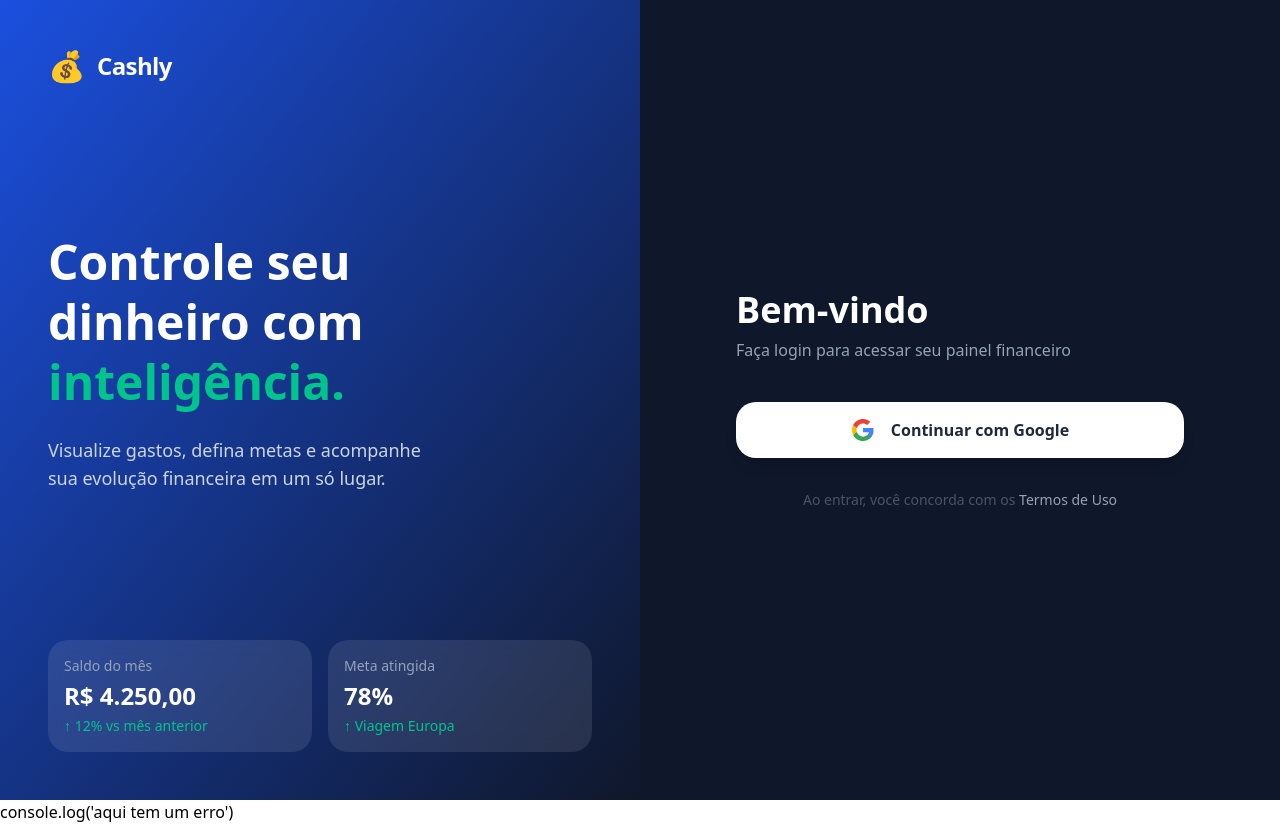
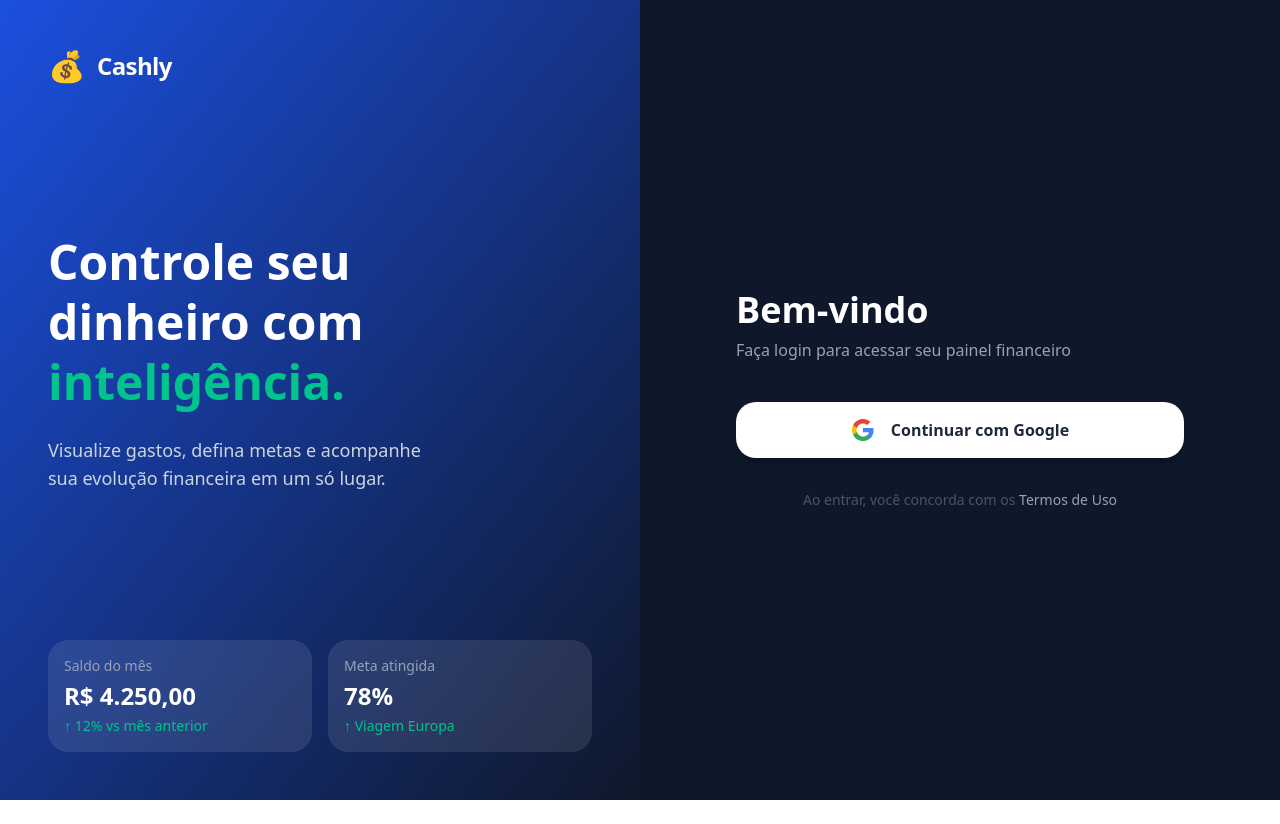
Before and after one commit to andressafs27/cashly, a React (Vite) app: page / in a window 1280 px wide. After the commit the page ends 800 px from the top, so only its background shows below. Built offline with nearby package versions, Linux system fonts and the light colour scheme; no server answers.

Commit message:
teste de erro

```diff
--- a/src/main.tsx
+++ b/src/main.tsx
@@ -6,6 +6,7 @@ import App from './App.tsx'
 createRoot(document.getElementById('root')!).render(
   <StrictMode>
     <App />
-    console.log('aqui tem um erro')
   </StrictMode>,
+      console.log('aqui tem um erro')
+
 )
```
